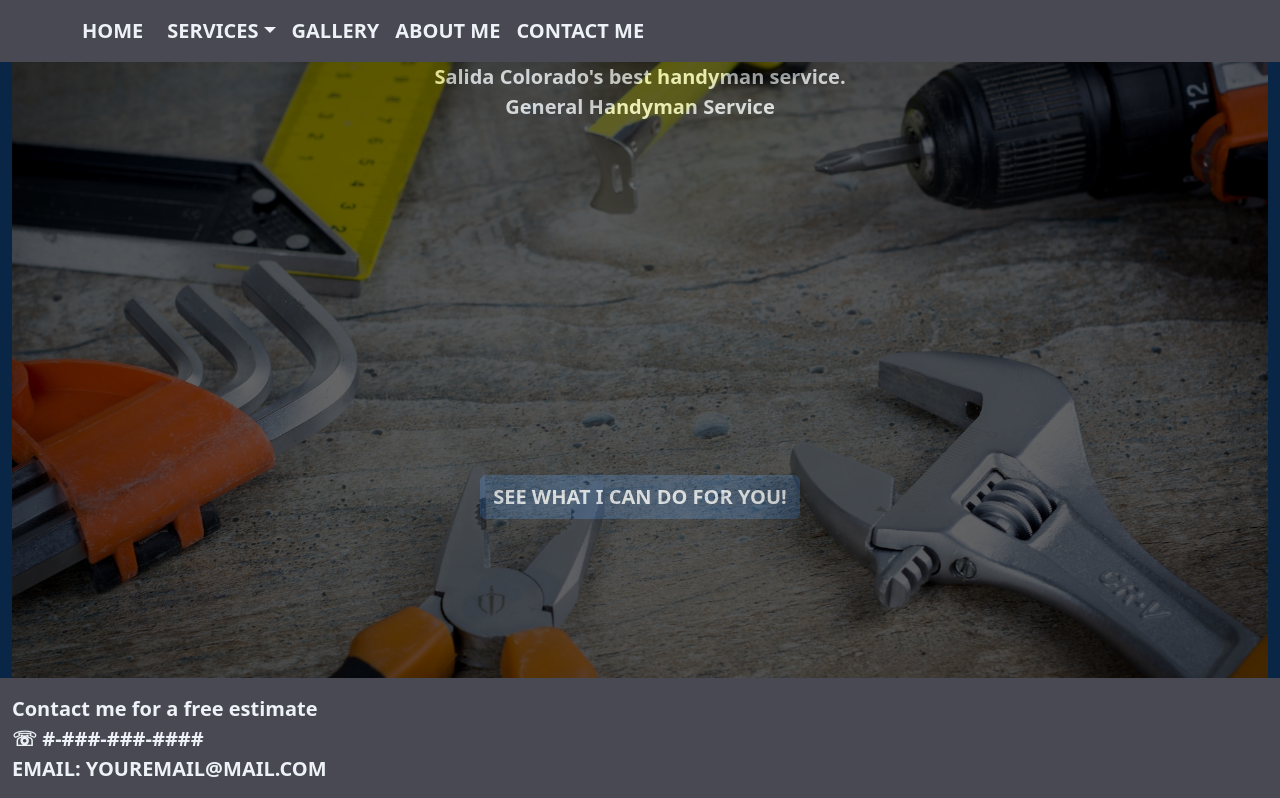
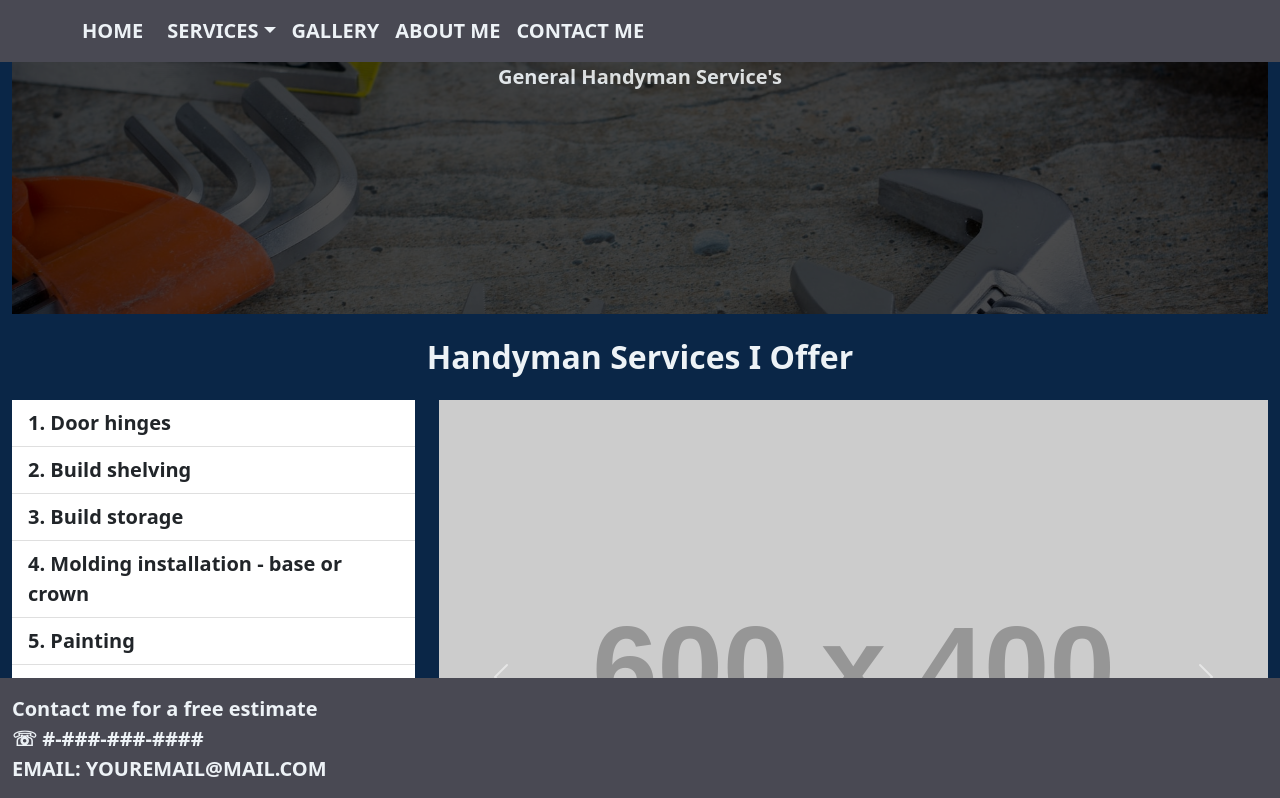
Before and after one commit to ARogala/Mr-Fixit, a Gatsby site: page /general-handyman in a window 1280 px wide. Shown: the top 798 px of the page. Built offline with nearby package versions, Linux system fonts and the light colour scheme; Gatsby itself is replaced by a stand-in of ours; placeholder pictures from the web are drawn by us.

Commit message:
adjust hero for services section

```diff
--- a/src/components/hero.js
+++ b/src/components/hero.js
@@ -2,8 +2,6 @@ import * as React from "react"
 import { useStaticQuery, graphql } from 'gatsby'
 import { GatsbyImage, getImage } from "gatsby-plugin-image"
 import { heroTextStyle, fourthTextStyle } from "./hero.module.css"
-import Button from 'react-bootstrap/Button'
-import scrollTo from 'gatsby-plugin-smoothscroll'
 
 const Hero = ({heroText,secondaryText,tertiaryText,fourthText,heroImgRelPath}) => {
 
@@ -12,7 +10,7 @@ const Hero = ({heroText,secondaryText,tertiaryText,fourthText,heroImgRelPath}) =
       allFile {
         nodes {
           childImageSharp {
-            gatsbyImageData(aspectRatio: 3, layout: FULL_WIDTH, formats: AUTO)
+            gatsbyImageData(aspectRatio: 4, layout: FULL_WIDTH, formats: AUTO)
           }
           relativePath
         }
@@ -25,19 +23,19 @@ const Hero = ({heroText,secondaryText,tertiaryText,fourthText,heroImgRelPath}) =
   const image = getImage(selectedImage[0].childImageSharp)
 
   return (
-    <div style={{ display: "grid", height: "85vh" }}>
+    <div style={{ display: "grid"}}>
       {/* You can use a GatsbyImage component if the image is dynamic */}
       <GatsbyImage
         style={{
           gridArea: "1/1",
           // You can set a maximum height for the image, if you wish.
-          //maxHeight: 600,
+          maxHeight: 400,
         }}
 
         // This is a presentational image, so the alt should be an empty string
         alt=""
-        // Assisi, Perúgia, Itália by Bernardo Ferrari, via Unsplash
         image={image}
+        objectFit="cover"
       />
       <div
         style={{
@@ -48,20 +46,16 @@ const Hero = ({heroText,secondaryText,tertiaryText,fourthText,heroImgRelPath}) =
           placeItems: "stretch",
           display: "grid",
           background: 'black',
-          opacity: '0.6',
+          opacity: '0.7',
         }}
       >
         {/* Any content here will be centered in the component */}
         <div className={heroTextStyle + " text-center mx-auto"}>
           <h1 className="mt-3">{heroText}</h1>
           <p className={fourthTextStyle + "mx-auto"}>{secondaryText}<br/>{tertiaryText}</p>
-
         </div>
         <div className={heroTextStyle + " text-center mx-auto"}>
           <p className={fourthTextStyle}>{fourthText}</p>
-        </div>
-        <div className="text-center">
-          <Button variant="primary" onClick={() => scrollTo('#index-h1')}>See What I Can Do For You!</Button>
         </div>
       </div>
     </div>
--- a/src/pages/general-handyman.js
+++ b/src/pages/general-handyman.js
@@ -10,8 +10,8 @@ import ListGroup from 'react-bootstrap/ListGroup';
 const GeneralHandyman = () => {
   return (
     <Layout>
-      <div><Hero heroText="Mr. Fix It LLC." secondaryText="Salida Colorado's best handyman service." tertiaryText="General Handyman Service" heroImgRelPath="services/handyman.jpg"></Hero></div>
-      <h1 className="text-center mb-4 mt-4">Handyman Services I offer</h1>
+      <div><Hero heroText="Mr. Fix It LLC." secondaryText="General Handyman Service's" heroImgRelPath="services/handyman.jpg"></Hero></div>
+      <h1 className="text-center mb-4 mt-4">Handyman Services I Offer</h1>
       <Row>
         <Col xs={12} md={4} lg={4}>
           <ListGroup as="ul" numbered variant="flush">
```
